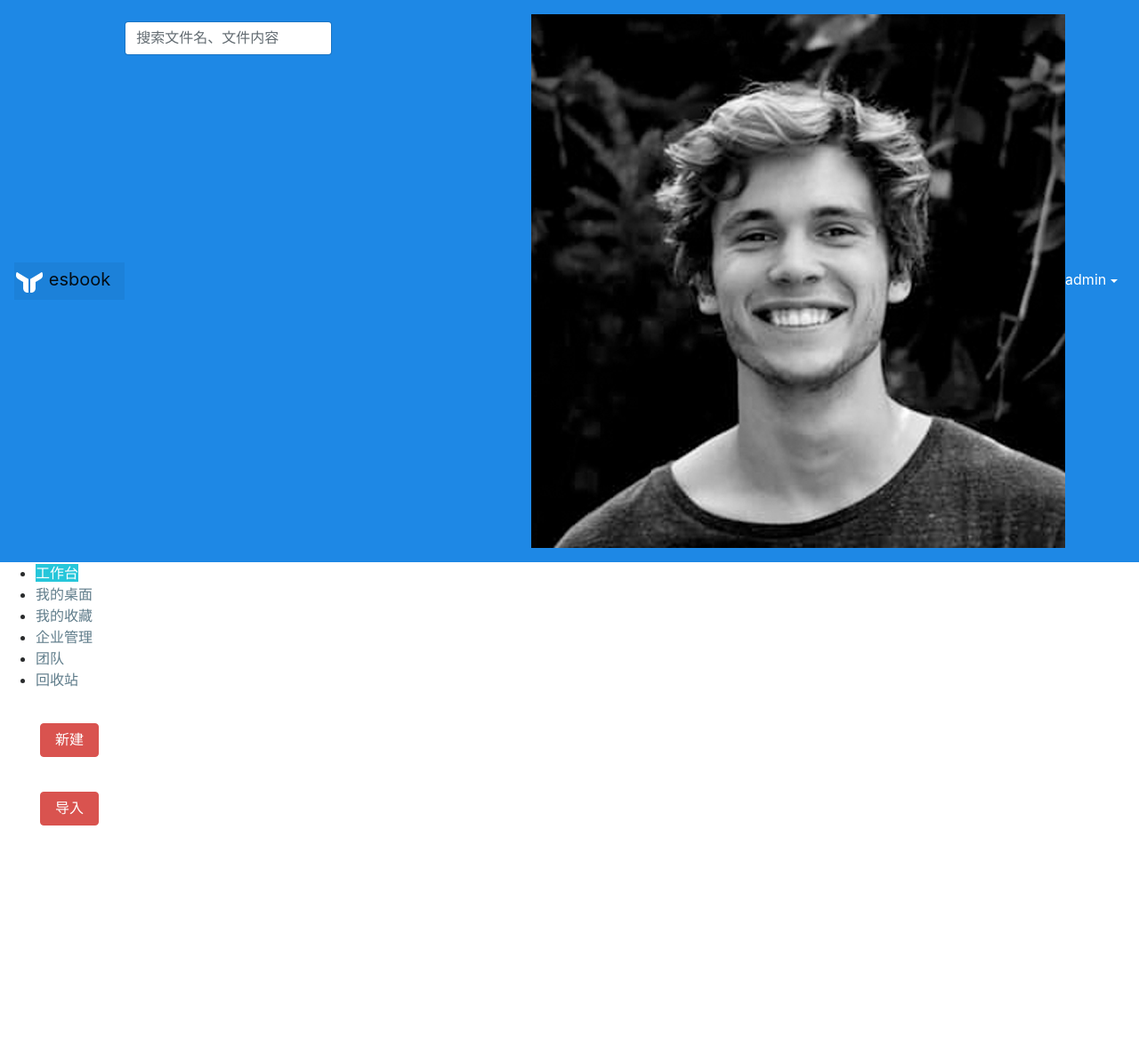
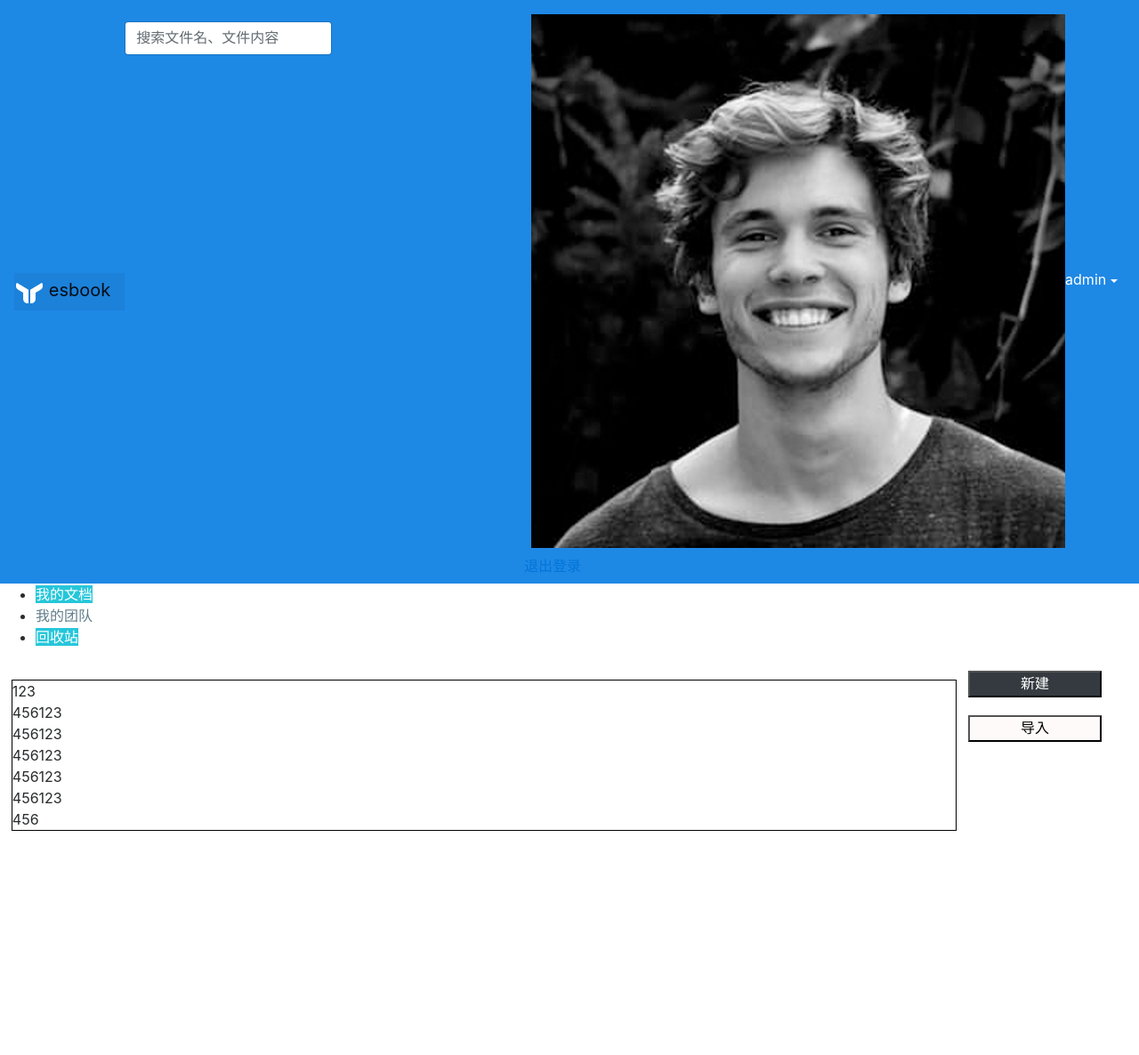
Before and after one commit to wuyan1209/esbook, a Django app: template templates/index.html in a window 1280 px wide. Shown: the top 1186 px of the page at 89% size. After the commit the page ends 934 px from the top, so only its background shows below. Run offline with Django 3.2, Linux system fonts and the light colour scheme; the template is opened without the code that fills it, so the values that code supplies are empty; parts of the project's set-up code (start-up, migrations or seed data) failed here and were passed over; some libraries are stand-ins or nearby versions.

Commit message:
页面修改

```diff
--- a/templates/index.html
+++ b/templates/index.html
@@ -103,6 +103,7 @@
                         <a class="nav-link dropdown-toggle text-muted waves-effect waves-dark" href=""
                            data-toggle="dropdown" aria-haspopup="true" aria-expanded="false">
                             <img src="../static/assets/images/users/1.jpg" alt="user" class="profile-pic m-r-10"/>admin</a>
+                                           <a href="" class="link" data-toggle="tooltip" title="Logout"><i class="mdi mdi-power"></i>退出登录</a>
                     </li>
                 </ul>
             </div>
@@ -120,36 +121,16 @@
             <!-- Sidebar navigation-->
             <nav class="sidebar-nav">
                 <ul id="sidebarnav">
-                    <li><a class="waves-effect waves-dark" href="index.html" aria-expanded="false"><i
-                            class="mdi mdi-gauge"></i><span class="hide-menu">工作台</span></a>
-                    </li>
-                    <li><a class="waves-effect waves-dark" href="pages-profile.html" aria-expanded="false"><i
-                            class="mdi mdi-account-check"></i><span class="hide-menu">我的桌面</span></a>
-                    </li>
-                    <li><a class="waves-effect waves-dark" href="table-basic.html" aria-expanded="false"><i
-                            class="mdi mdi-table"></i><span class="hide-menu">我的收藏</span></a>
-                    </li>
-                    <li><a class="waves-effect waves-dark" href="icon-material.html" aria-expanded="false"><i
-                            class="mdi mdi-emoticon"></i><span class="hide-menu">企业管理</span></a>
-                    </li>
-                    <li><a class="waves-effect waves-dark" href="map-google.html" aria-expanded="false"><i
-                            class="mdi mdi-earth"></i><span class="hide-menu">团队</span></a>
-                    </li>
-                    <li><a class="waves-effect waves-dark" href="pages-blank.html" aria-expanded="false"><i
-                            class="mdi mdi-book-open-variant"></i><span class="hide-menu">回收站</span></a>
-                    </li>
-                </ul>
+                        <li> <a class="waves-effect waves-dark" href="index.html" aria-expanded="false"><i class="mdi mdi-gauge"></i><span class="hide-menu">我的文档</span></a>
+                        </li>
+                        <li> <a class="waves-effect waves-dark" href="map-google.html" aria-expanded="false"><i class="mdi mdi-earth"></i><span class="hide-menu">我的团队</span></a>
+                        </li>
+                        <li> <a class="waves-effect waves-dark" href="" aria-expanded="false"><i class="mdi mdi-book-open-variant"></i><span class="hide-menu">回收站</span></a>
+                        </li>
+                    </ul>
             </nav>
             <!-- End Sidebar navigation -->
         </div>
-        <!-- End Sidebar scroll-->
-        <!-- Bottom points-->
-        <div class="sidebar-footer">
-            <!-- item--><a href="" class="link" data-toggle="tooltip" title="Settings"><i class="ti-settings"></i></a>
-            <!-- item--><a href="" class="link" data-toggle="tooltip" title="Email"><i class="mdi mdi-gmail"></i></a>
-            <!-- item--><a href="" class="link" data-toggle="tooltip" title="Logout"><i class="mdi mdi-power"></i></a>
-        </div>
-        <!-- End Bottom points-->
     </aside>
     <!-- ============================================================== -->
     <!-- End Left Sidebar - style you can find in sidebar.scss  -->
@@ -161,27 +142,42 @@
         <!-- ============================================================== -->
         <!-- Container fluid  -->
         <!-- ============================================================== -->
-        <div class="container-fluid">
-            <!-- ============================================================== -->
-            <!-- Bread crumb and right sidebar toggle -->
-            <!-- ============================================================== -->
-            <div class="row page-titles">
+     <div id="box">
+        <button id="btn1"> 新建</button>
+        <button id="btn2"> 导入</button>
+    </div>
+        <style type="text/css">
+        #box{
+            margin-left: 85%;
+            margin-top: 10px;
+        }
+        #btn1{
+            width: 150px;
+            height: 30px;
+            background-color: #343a40;
+            color: white;
+        }
+        #btn2{
+            margin-top: 20px;
+            width: 150px;
+            height: 30px;
+            background-color: snow;
+         }
 
-                <div class="col-md-7 col-4 align-self-center">
-                    <a href="/docs" class="btn waves-effect waves-light btn-danger pull-right hidden-sm-down"> 新建</a><br>
-                    <a href="#" class="btn waves-effect waves-light btn-danger pull-right hidden-sm-down"
-                       style="margin-right:30px"> 导入</a>
-                </div>
-            </div>
-            <!-- ============================================================== -->
-            <!-- End Bread crumb and right sidebar toggle -->
-            <!-- ============================================================== -->
-            <!-- ============================================================== -->
-            <!-- Start Page Content -->
-            <!-- ============================================================== -->
-            <!-- Row -->
+       </style>
+      <div id="box2">
+       <span>123<br>456123<br>456123<br>456123<br>456123<br>456123<br>456</span>
+      </div>
+       <style type="text/css">
+          #box2{
+             margin-top: -70px;
+             margin-left: 1%;
+             width:83% ;
+             height:auto ;
+             border: 1px black solid;
 
-        </div>
+           }
+        </style>
                        {% comment %}添加团队的弹出窗{% endcomment %}
                        <div id="LoginBox">
                             <form action="/index/" method="post">
```
